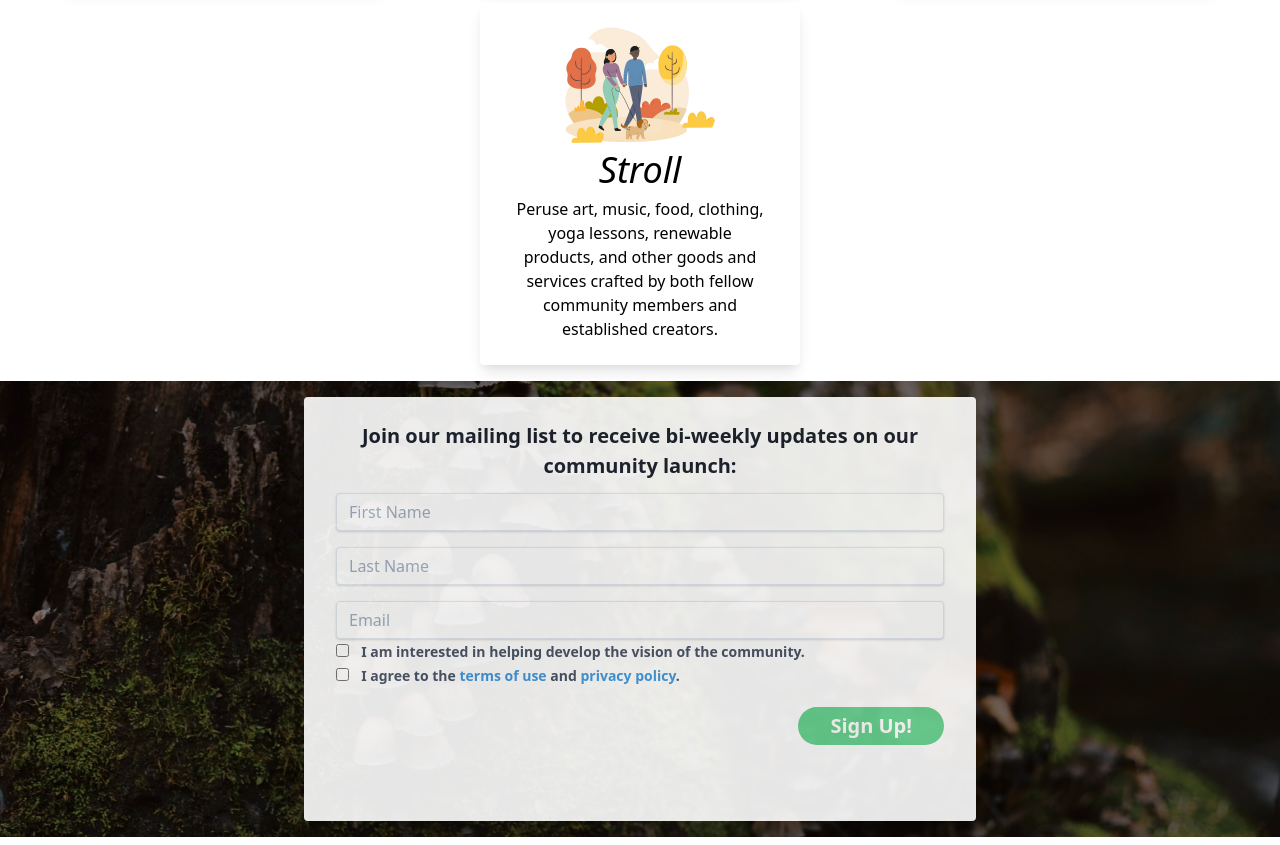
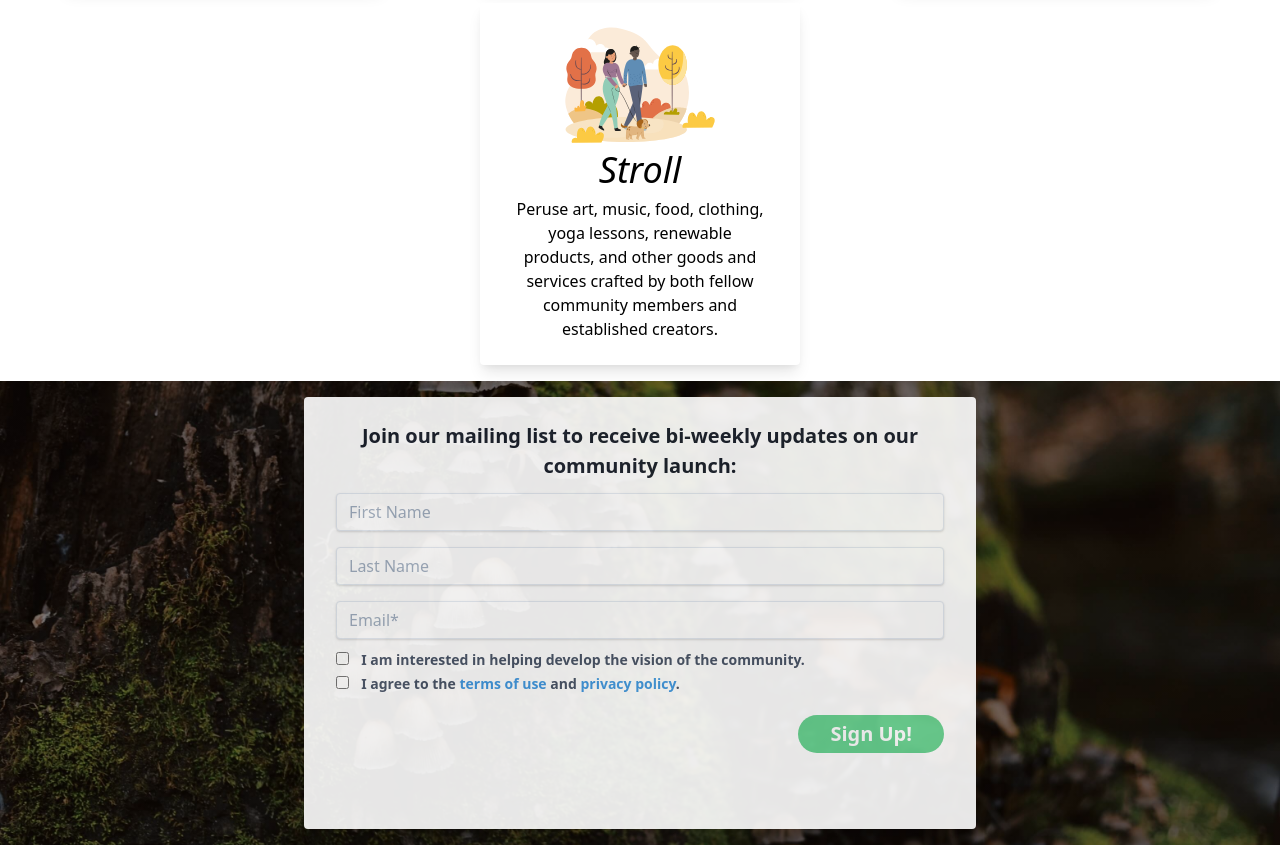
Before and after one commit to lyonsbp/empathic-health-landing, a website with bundled scripts: page src/index.html in a window 1280 px wide. Shown: the part 1322-2167 px from the top of the page. Built offline with nearby package versions, Linux system fonts and the light colour scheme.

Commit message:
Add last change

```diff
--- a/src/index.html
+++ b/src/index.html
@@ -289,10 +289,9 @@
             <input
               id="email-input"
               type="email"
-              placeholder="Email"
+              placeholder="Email*"
               autocomplete="email"
-              class="shadow appearance-none border rounded w-full py-2 px-3 text-gray-700 leading-tight focus:outline-none focus:shadow-outline"
-              placeholder="Email"
+              class="shadow appearance-none border rounded w-full py-2 px-3 mb-2 text-gray-700 leading-tight focus:outline-none focus:shadow-outline"
               name="email"
               required
             />
```
